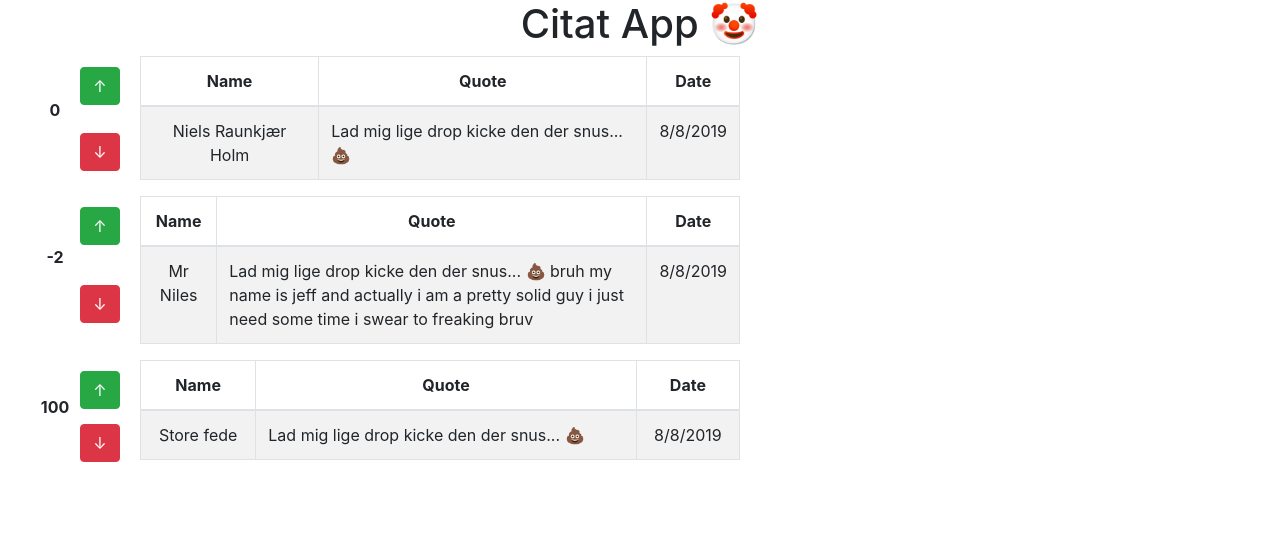
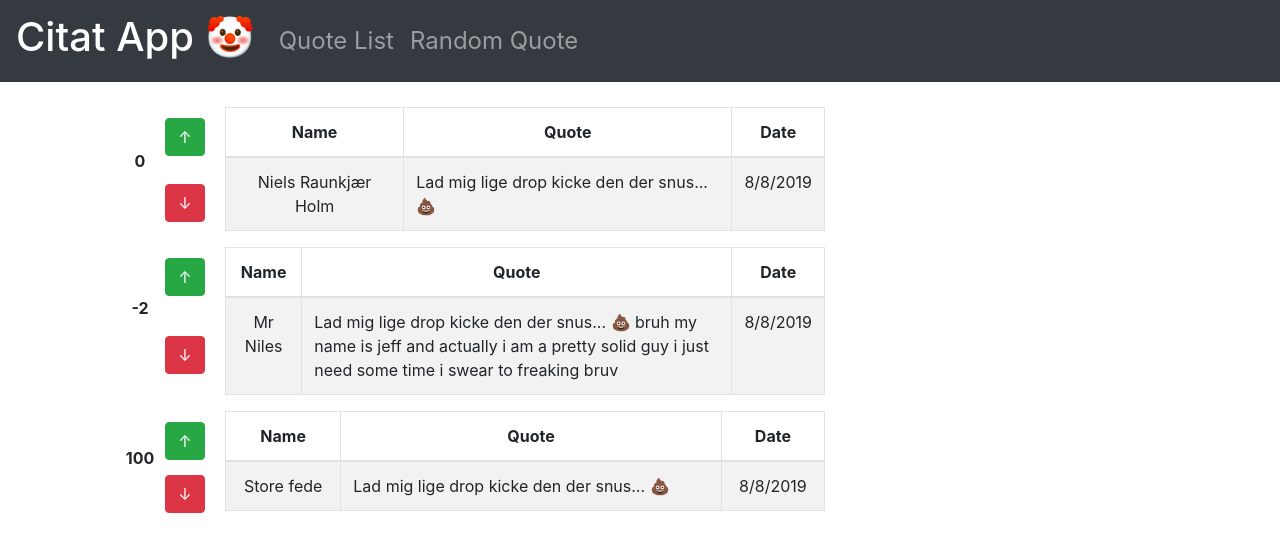
Before and after one commit to nrholm1/citat-app, a React (Create React App) app in the folder app/: page / in a window 1280 px wide. Shown: the top 552 px of the page. Built offline with nearby package versions, Linux system fonts and the light colour scheme.

Commit message:
Refactor data operations frmo quote-card to quote-serivce

```diff
--- a/app/src/App.js
+++ b/app/src/App.js
@@ -11,13 +11,15 @@ import QuoteList from './components/quote-list';
 function App() {
   return (
     <Router>
-      <div style={{textAlign: "center"}}>
+      <div>
         <Header />
-        <Switch>
-          {/* TODO should maybe be loaded inside component through service - will save headache here as wel */}
-          <Route exact path="/" component={QuoteList} />
-          <Route exact path="/quote/:id" component={QuoteCard} />
-        </Switch>
+        <div className="container" style={{marginTop: "25px"}}>
+          <Switch>
+            {/* TODO should maybe be loaded inside component through service - will save headache here as wel */}
+            <Route exact path="/" component={QuoteList} />
+            <Route exact path="/quote/:id" component={QuoteCard} />
+          </Switch>
+        </div>
       </div>
     </Router>
   );
--- a/app/src/components/quote/quote-card.tsx
+++ b/app/src/components/quote/quote-card.tsx
@@ -3,6 +3,7 @@ import { Table, Button } from 'react-bootstrap';
 import { quotelist } from '../../mockdata';
 import Quote from '../../models/quote';
 import './quote-card.css';
+import QuoteService from '../../services/quote-service'
 
 enum VoteState {
     NO, UP, DOWN
@@ -15,15 +16,18 @@ function QuoteCard(props: any) {
 
     const upvote = () => {
         if (voted === VoteState.NO) {
-            quotelist[data.id].karma++; // update mock data
+            QuoteService.upvote(data.id);
             setVoted(VoteState.UP);
         }
         else if (voted === VoteState.DOWN) {
-            quotelist[data.id].karma += 2; // update mock data
+            // lazy method: upvote twice to cancel out old downvote
+            QuoteService.upvote(data.id);
+            QuoteService.upvote(data.id);
             setVoted(VoteState.UP);
         }
         else if (voted === VoteState.UP) {
-            quotelist[data.id].karma--; // update mock data
+            // lazy method: downvote to cancel out old upvote
+            QuoteService.downvote(data.id);
             setVoted(VoteState.NO);
         }
         setKarma(data.karma);
@@ -31,15 +35,17 @@ function QuoteCard(props: any) {
 
     const downvote = () => {
         if (voted === VoteState.NO) {
-            quotelist[data.id].karma--; // update mock data
+            QuoteService.downvote(data.id);
             setVoted(VoteState.DOWN);
         }
         else if (voted === VoteState.UP) {
-            quotelist[data.id].karma -= 2; // update mock data
+            QuoteService.downvote(data.id);
+            QuoteService.downvote(data.id);
             setVoted(VoteState.DOWN);
         }
         else if (voted === VoteState.DOWN) {
-            quotelist[data.id].karma++; // update mock data
+            // lazy method: downvote to cancel out old upvote
+            QuoteService.upvote(data.id);
             setVoted(VoteState.NO);
         }
         setKarma(data.karma);
--- /dev/null
+++ b/app/src/services/quote-service.ts
@@ -0,0 +1,26 @@
+import { quotelist } from "../mockdata";
+import Quote from "../models/quote";
+
+
+const QuoteService = {
+    getById(id: number): Quote {
+        return quotelist[id];
+    },
+    getAll(id: number): Quote {
+        return quotelist[id];
+    },
+    getRandom(): Quote {
+        let randomId = Math.floor(Math.random() * quotelist.length);
+        return quotelist[randomId]
+    },
+    upvote(id: number): void {
+        // check if post is in user voted list
+        quotelist[id].karma++;
+    },
+    downvote(id: number): void {
+        // check if post is in user voted list
+        quotelist[id].karma--;
+    },
+}
+
+export default QuoteService;
--- a/app/src/shared/Header.tsx
+++ b/app/src/shared/Header.tsx
@@ -1,11 +1,16 @@
 import React from 'react';
+import { Nav, Navbar } from 'react-bootstrap';
 
 function Header() {
     const element = (
         <div>
-            <h1>
-                Citat App 🤡
-            </h1>
+            <Navbar bg="dark" variant="dark">
+                <Navbar.Brand href="/"><h1>Citat App 🤡</h1></Navbar.Brand>
+                <Nav className="mr-auto" style={{fontSize: 24}}>
+                    <Nav.Link href="/">Quote List</Nav.Link>
+                    <Nav.Link href="/quote/random">Random Quote</Nav.Link>
+                </Nav>
+            </Navbar>
         </div>
     );
     return element;
```
